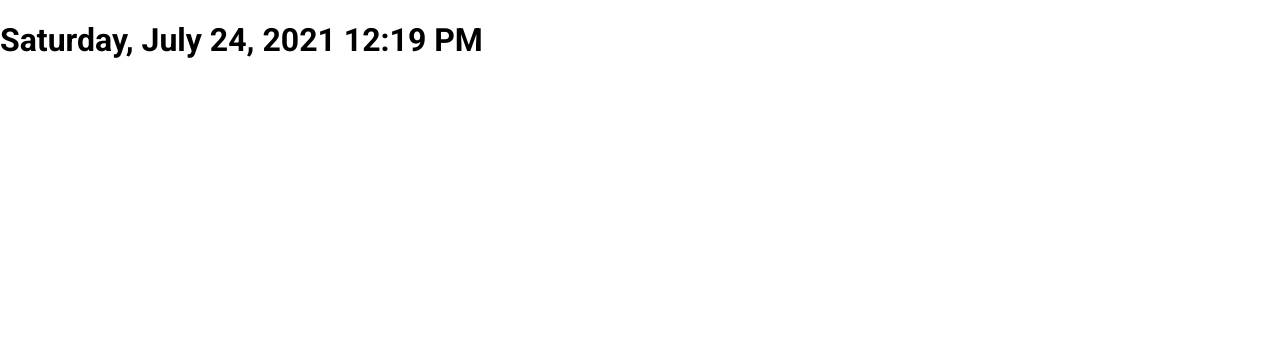
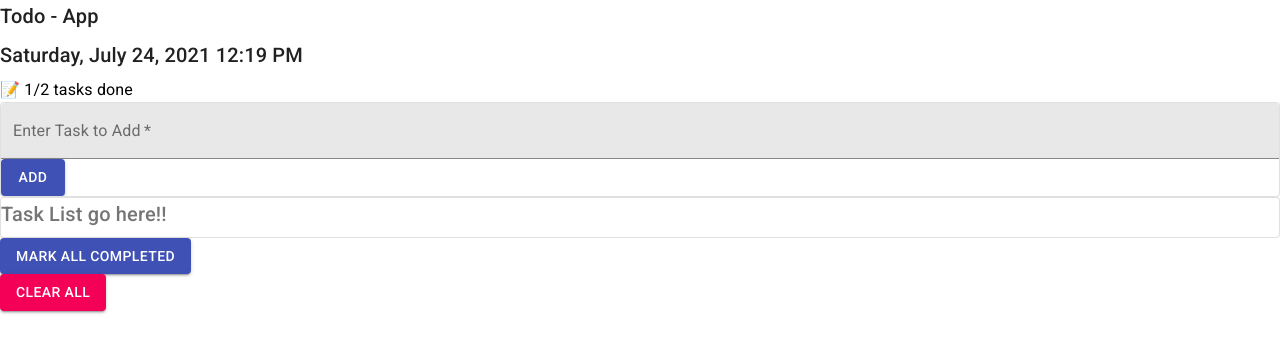
Before and after one commit to karanmann/redux-todo-again, a React (Create React App) app: page / in a window 1280 px wide. Shown: the top 352 px of the page. Built offline with nearby package versions, Linux system fonts and the light colour scheme.

Commit message:
Styled comonents added

```diff
--- a/src/App.js
+++ b/src/App.js
@@ -1,12 +1,22 @@
+import { combineReducers, configureStore } from '@reduxjs/toolkit'
+
+import { Header } from './pages/Header'
 import { Provider } from 'react-redux'
 import React from  'react'
-import moment from 'moment'
-import store from './redux/store'
+import { Tasks } from './pages/Tasks'
+import { taskList } from './reducers/taskList'
+
+const reducer = combineReducers({
+  tasklist: taskList.reducer
+})
+
+const store = configureStore({ reducer })
 export const App = () => {
   return (
     <Provider store={store}>
       <div className="App">
-        <h1>{moment().format('LLLL')}</h1>
+        <Header />
+        <Tasks />
       </div>
     </Provider>
 
--- /dev/null
+++ b/src/components/AddTask.js
@@ -0,0 +1,15 @@
+import { Button, Card, TextField } from '@material-ui/core'
+
+import React from 'react'
+
+export const AddTask = () => {
+  return (
+
+    <form noValidate autoComplete="on">
+      <Card variant="outlined" >
+        <TextField id="filled-basic" variant="filled"  label="Enter Task to Add" required fullWidth/>
+        <Button variant="contained" color="primary"> Add </Button>
+      </Card>
+    </form>
+  )
+}
--- /dev/null
+++ b/src/components/AllCompletedButton.js
@@ -0,0 +1,9 @@
+import { Button } from '@material-ui/core'
+import React from 'react'
+export const AllCompletedButton = () => {
+  return (
+    <div>
+      <Button variant="contained" color="primary"> Mark All Completed </Button>
+    </div>
+  )
+}
--- /dev/null
+++ b/src/components/ClearAllButton.js
@@ -0,0 +1,9 @@
+import { Button } from '@material-ui/core'
+import React from 'react'
+export const ClearAllButton = () => {
+  return (
+    <div>
+      <Button variant="contained" color="secondary">Clear All</Button>
+    </div>
+  )
+}
--- /dev/null
+++ b/src/components/Summary.js
@@ -0,0 +1,14 @@
+import React from 'react'
+import { Typography } from '@material-ui/core';
+import { useSelector } from 'react-redux'
+
+export const Summary = () => {
+  const list = useSelector(store => store.tasklist.tasks)
+  const tasksDone = list.filter(item => item.completed).length
+
+  return (
+    <section>
+      <Typography>📝 <span>{tasksDone}/{list.length}</span> tasks done </Typography>
+    </section>
+  )
+}
--- /dev/null
+++ b/src/components/TaskList.js
@@ -0,0 +1,19 @@
+import { Card, Typography } from '@material-ui/core'
+
+import React from 'react'
+
+export const TaskList = () => {
+
+  return (
+    <Card variant="outlined">
+      <Typography
+        variant='h6'
+        color='textSecondary'
+        component='h4'
+        gutterBottom
+      >
+        Task List go here!!
+      </Typography>
+    </Card>
+  )
+}
--- /dev/null
+++ b/src/pages/Header.js
@@ -0,0 +1,27 @@
+import React from 'react'
+import { Summary } from '../components/Summary'
+import { Typography } from '@material-ui/core'
+import moment from 'moment'
+export const Header = () => {
+  return (
+    <>
+      <Typography
+        variant='h6'
+        color='textPrimary'
+        component='h1'
+        gutterBottom
+      >
+        Todo - App
+      </Typography>
+      <Typography
+        variant='h6'
+        color='textPrimary'
+        component='h3'
+        gutterBottom
+      >
+        {moment().format('LLLL')}
+      </Typography>
+      <Summary />
+    </>
+  )
+}
--- a/src/pages/Tasks.js
+++ b/src/pages/Tasks.js
@@ -2,8 +2,8 @@ import { AddTask } from '../components/AddTask'
 import { AllCompletedButton } from '../components/AllCompletedButton'
 import { ClearAllButton } from '../components/ClearAllButton'
 import React from  'react'
-import Styled from 'styled'
 import { TaskList } from '../components/TaskList'
+import styled from 'styled-components'
 export const Tasks = () => {
   return (
     <div className="App">
@@ -12,6 +12,5 @@ export const Tasks = () => {
       <AllCompletedButton />
       <ClearAllButton />
     </div>
-
   );
 }
--- /dev/null
+++ b/src/reducers/taskList.js
@@ -0,0 +1,33 @@
+import { createSlice } from '@reduxjs/toolkit'
+
+const initialState = {
+  tasks: [
+    { id:1, text: 'What do you want to do today?', completed: true },
+    { id:2, text: 'I am the next task on the list', completed: false }
+  ]
+}
+
+export const taskList = createSlice({
+  name:'taskList',
+  initialState,
+  reducers: {
+    addTodo: (state, action) => {
+      state.tasks.push({
+        id: state.tasks.length + 1,
+        text: action.payload,
+        completed: false
+      })
+    },
+    removeTodo: (state, action) => {
+      state.tasks = state.tasks.filter((todo) => todo.id !== action.payload)
+    },
+    removeAllTodo: (state) => {state.task = []},
+    toggleCompleted: (state, action) => {
+      const checkTodo = state.tasks.find((todo) => todo.id === action.payload)
+
+      if(checkTodo) {
+        checkTodo.complete = !checkTodo.complete
+      }
+    }
+  }
+})
--- a/src/redux/store.js
+++ /dev/null
@@ -1,5 +0,0 @@
-import { configureStore } from "@reduxjs/toolkit";
-
-export default configureStore({
-    reducer:{}
-})
```
Also changed, not shown: src/pages/Footer.js (added).
